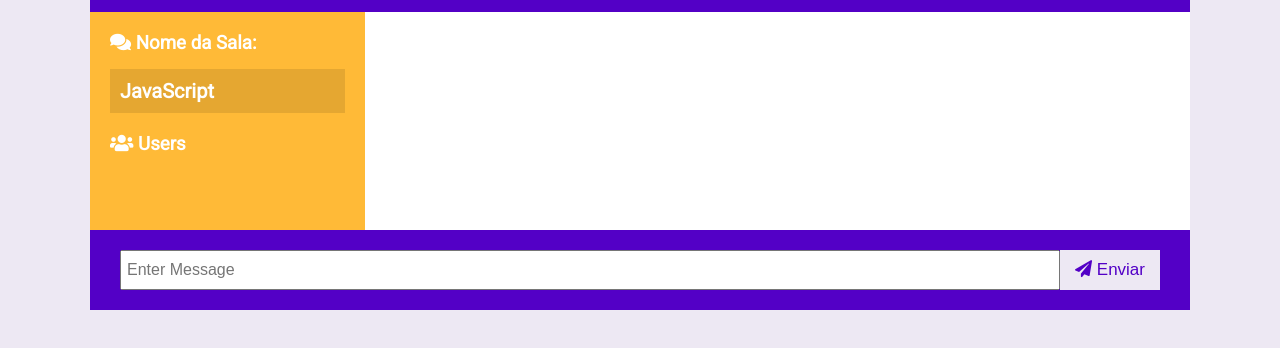
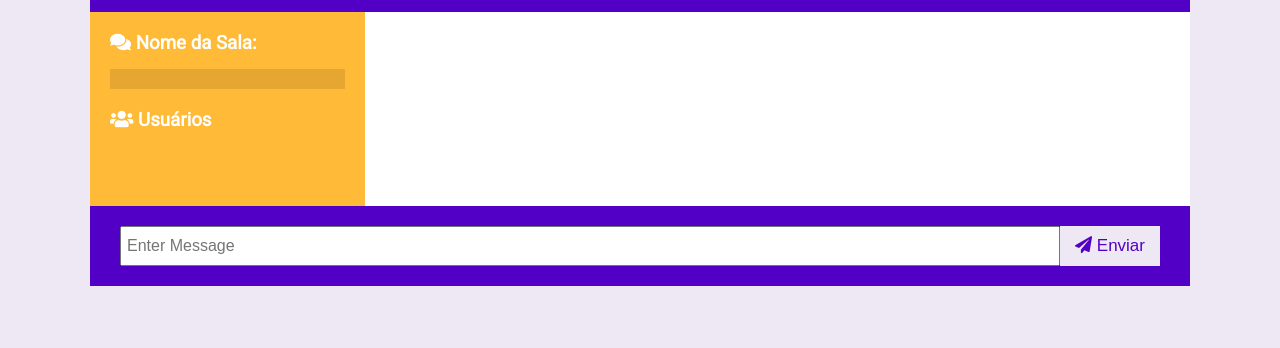
Before and after one commit to athenas2021/nodechat-socket.io, a website: page public/chat.html in a window 1280 px wide. Shown: the part 86-434 px from the top of the page. Drawn offline with nearby package versions, Linux system fonts and the light colour scheme; no server answers.

Commit message:
correcoes finais

```diff
--- a/public/chat.html
+++ b/public/chat.html
@@ -16,8 +16,8 @@
     <main class="chat-main">
       <div class="chat-sidebar">
         <h3><i class="fas fa-comments"></i> Nome da Sala:</h3>
-        <h2 id="room-name">JavaScript</h2>
-        <h3><i class="fas fa-users"></i> Users</h3>
+        <h2 id="room-name"></h2>
+        <h3><i class="fas fa-users"></i> Usuários</h3>
         <ul id="users">
         </ul>
       </div>
--- a/public/js/main.js
+++ b/public/js/main.js
@@ -63,6 +63,7 @@ function outputMessage(message) {
 
 //adicionar nome da sala atual ao HTML DOM
 function outputRoomName(room) {
+  console.log(room)
   roomName.innerText = room;
 }
 
```
Also changed, not shown: public/index.html (+2 -2 lines).
